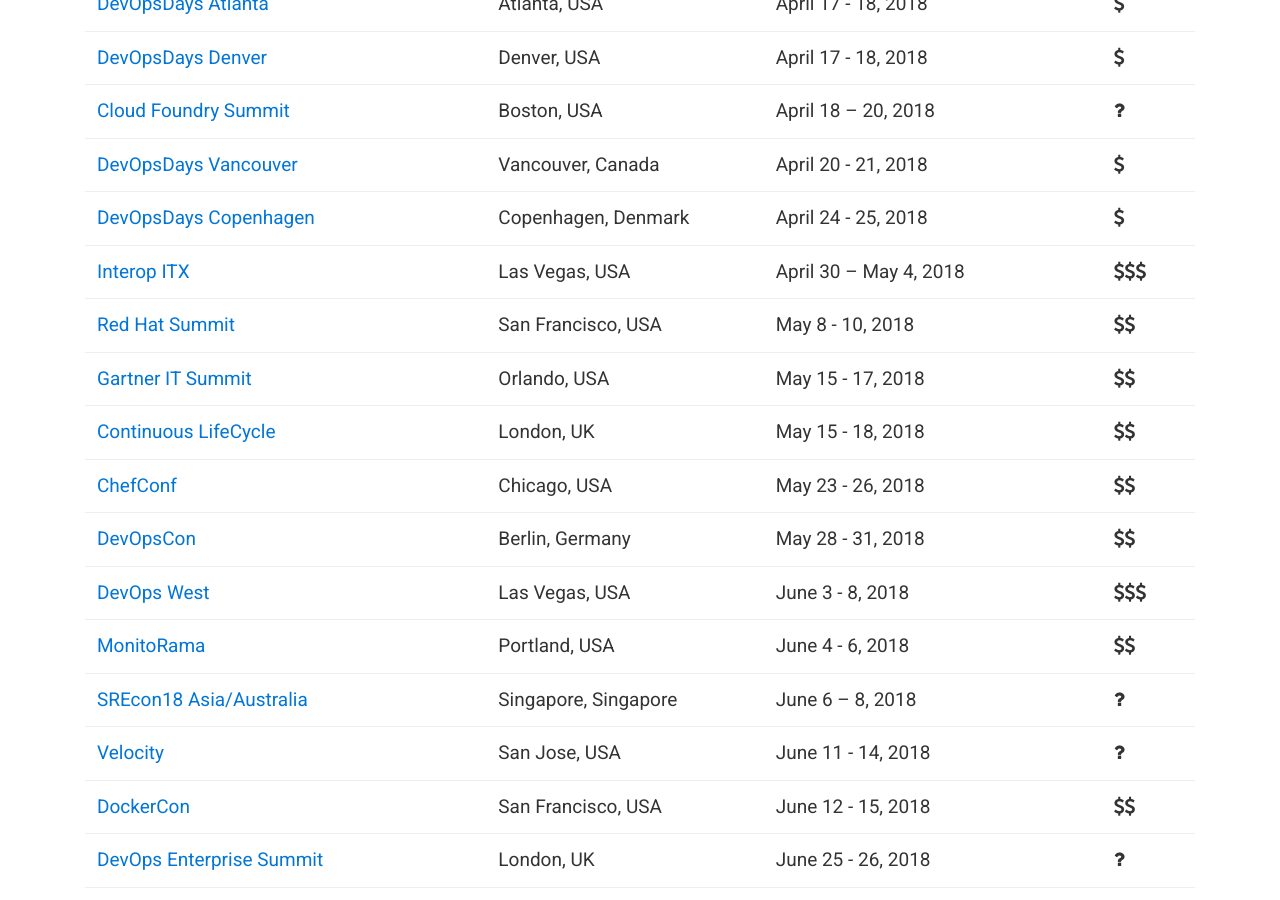
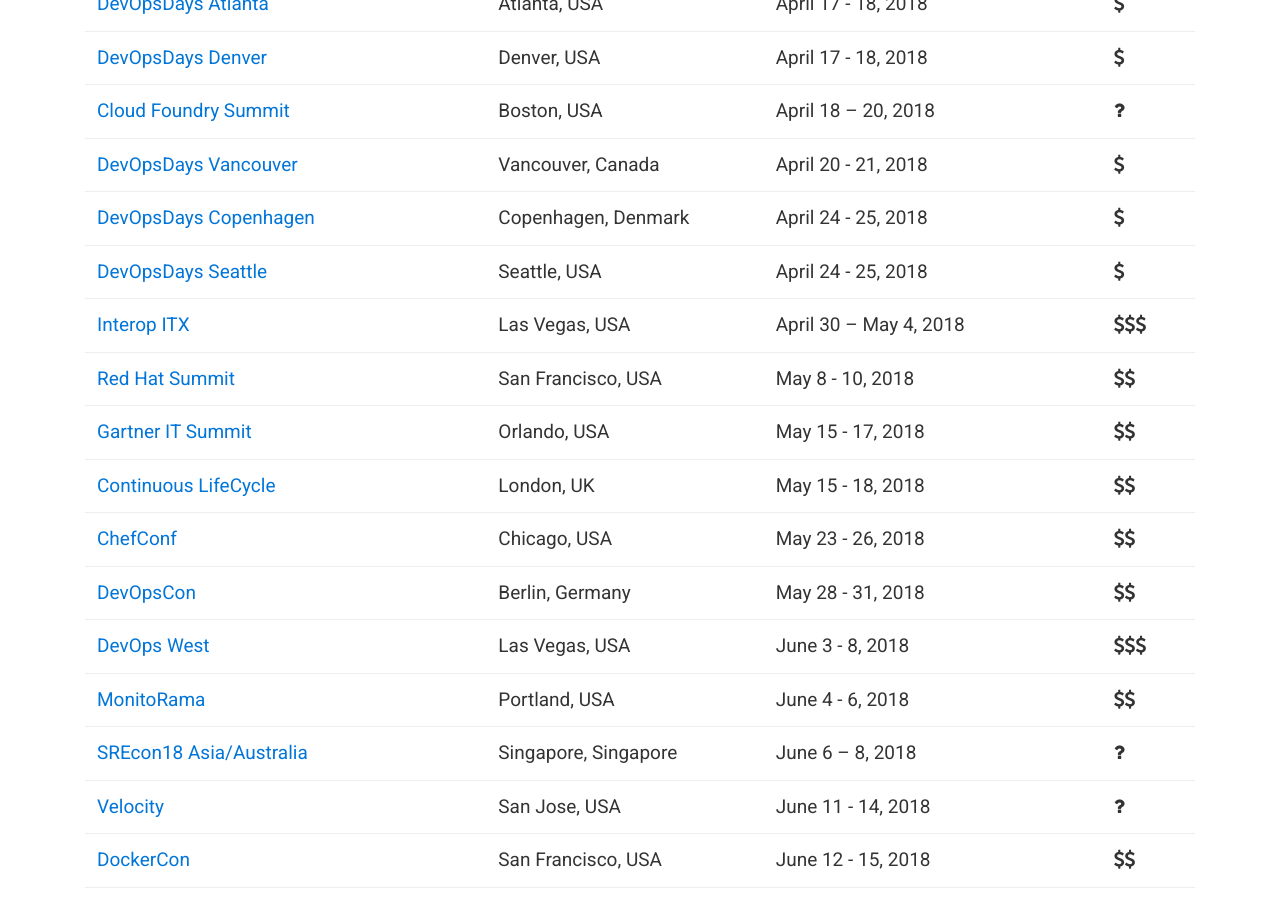
Before and after one commit to finspin/gotodevops.org, a Jekyll site: the page built from index.md, in a window 1280 px wide and 900 px high, scrolled down 1354 px. Built offline with Jekyll 4.4.1, drawn with Linux system fonts in a browser that asks for light colours; nearby versions of some CDN libraries.

Commit message:
DevOpsDays Seattle

```diff
--- a/_data/conferences.yml
+++ b/_data/conferences.yml
@@ -232,6 +232,15 @@
   start-date: 1524571200
   cost: 1
 
+- name: DevOpsDays Seattle
+  url: https://www.devopsdays.org/events/2018-seattle
+  location:
+      city: Seattle
+      country: USA
+  date: April 24 - 25, 2018
+  start-date: 1524571200
+  cost: 1
+
 - name: Interop ITX
   url: https://www.interop.com/
   location:
```
